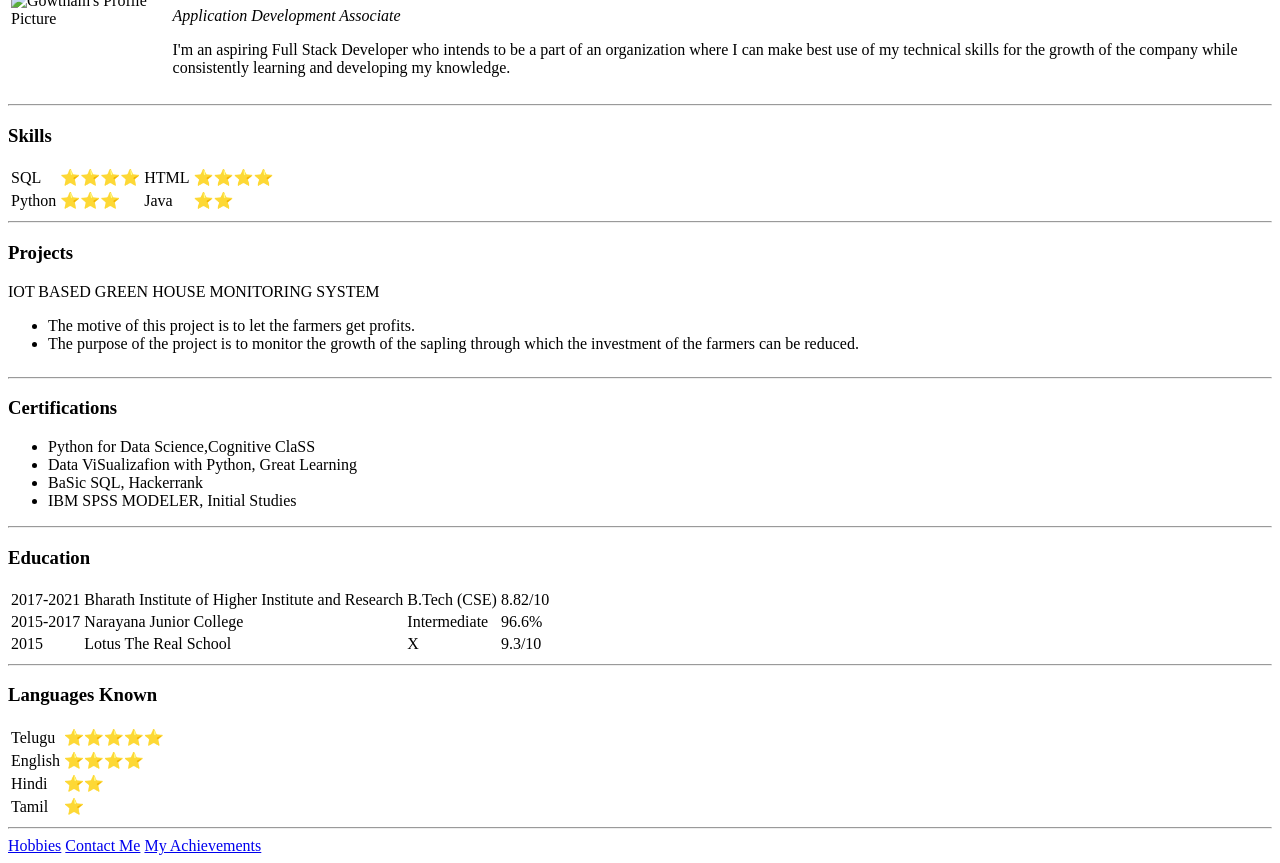
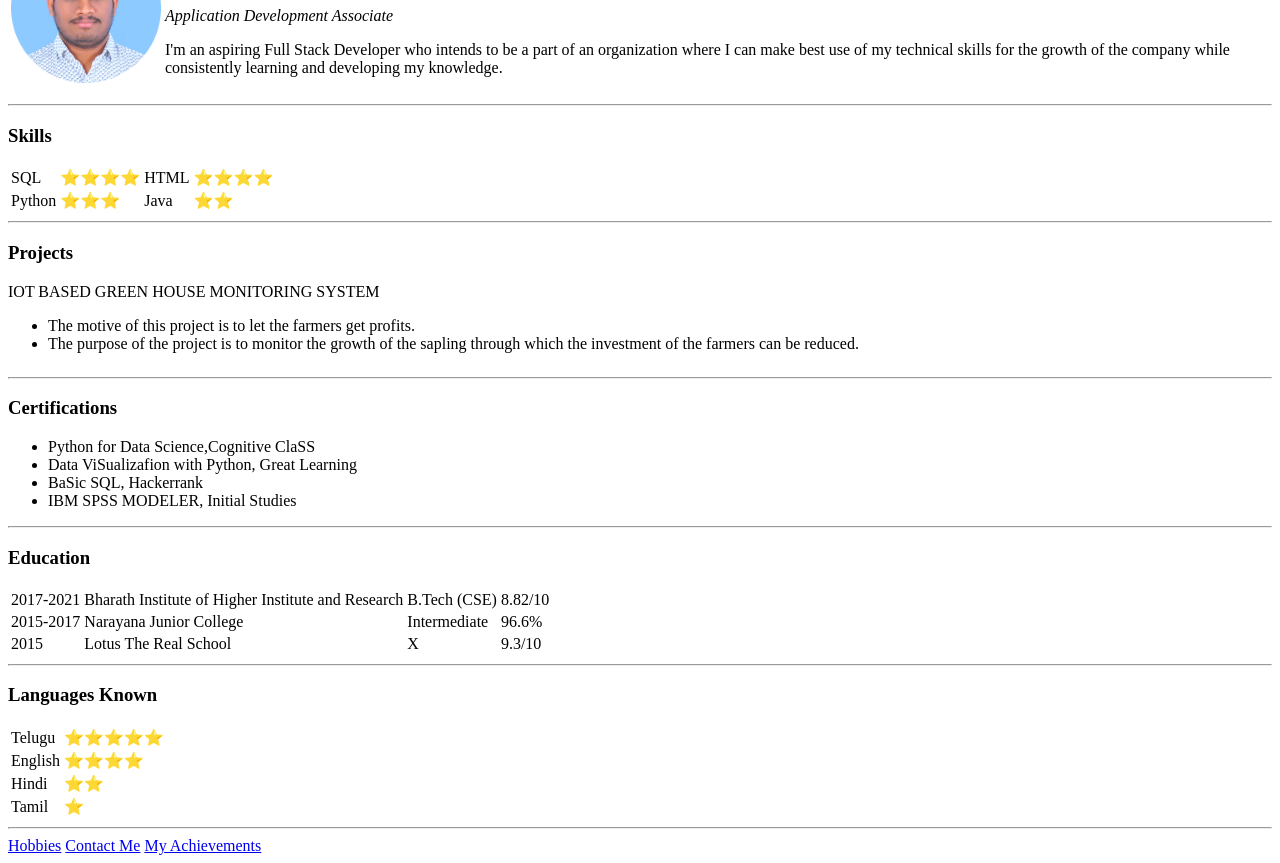
Before and after one commit to Gowtham-Pentela/CV, a plain HTML site: page index.html in a window 1280 px wide. Shown: the part 84-947 px from the top of the page. Drawn offline with Linux system fonts and the light colour scheme.

Commit message:
Update index.html

```diff
--- a/index.html
+++ b/index.html
@@ -9,7 +9,7 @@
 <body>
     <table>
         <tr>
-            <td><img src='myimg.png' alt="Gowtham's Profile Picture" width ='150' height="150"></td>
+            <td><img src='pimg.png' alt="Gowtham's Profile Picture" width ='150' height="150"></td>
             <td><h1>Gowtham Pentela</h1>
             <p><em>Application Development Associate</em></p>
             <p>I'm an aspiring Full Stack Developer who intends to be a part of an organization where I can make best use of my
```
